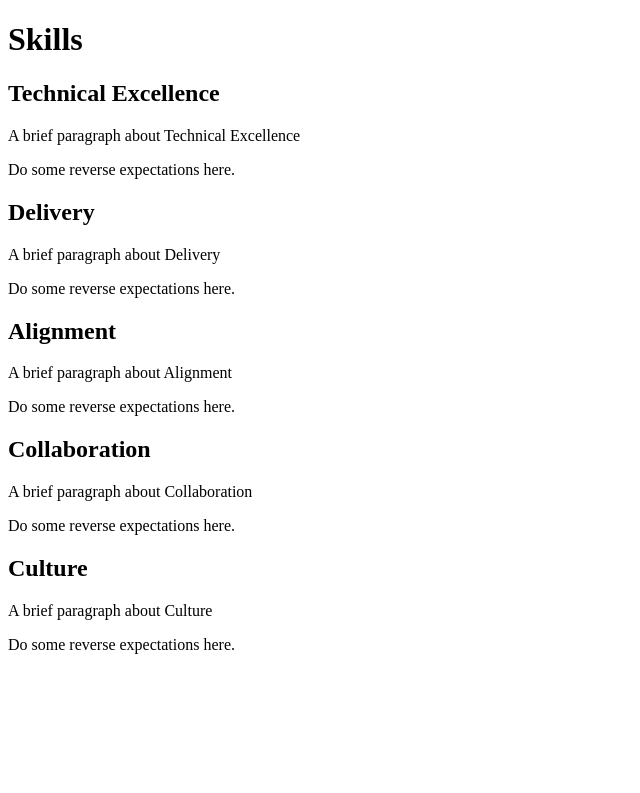
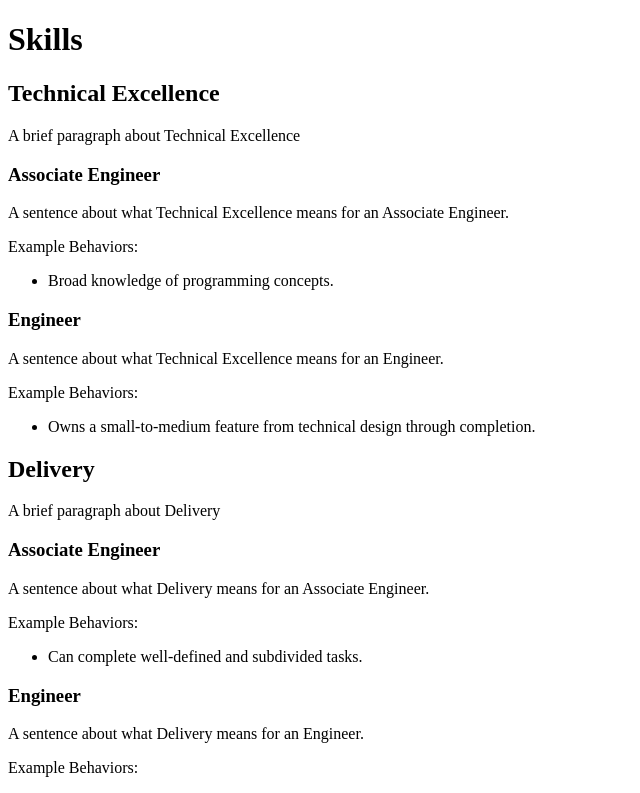
Before and after one commit to TangoGroup/career-journeys, a Next.js app: page /skills in a window 1280 px wide. Shown: the top 793 px of the page, without its empty margins (0-640 px from the left). Built offline with nearby package versions, Linux system fonts and the light colour scheme.

Commit message:
All the mappings

```diff
--- a/components/RoleSkillExpectations.js
+++ b/components/RoleSkillExpectations.js
@@ -1,10 +1,10 @@
-import EXPECTATIONS from '../constants/expectations';
+import { ROLE_EXPECTATIONS } from '../constants/expectations';
 import SKILLS from '../constants/skills';
 
 const RoleSkillExpectations = (props) => {
   const { roleKey } = props;
 
-  const skillExpectations = EXPECTATIONS[roleKey];
+  const skillExpectations = ROLE_EXPECTATIONS[roleKey];
 
   if (!skillExpectations) return null;
 
--- a/components/SkillRoleExpectations.js
+++ b/components/SkillRoleExpectations.js
@@ -1,34 +1,33 @@
-import EXPECTATIONS from '../constants/expectations';
-import SKILLS from '../constants/skills';
+import { SKILL_EXPECTATIONS } from '../constants/expectations';
+import ROLES from '../constants/roles';
 
 const SkillRoleExpectations = (props) => {
   const { skillKey } = props;
 
-  console.log('EXPECTATIONS', EXPECTATIONS);
+  const roleExpectations = SKILL_EXPECTATIONS[skillKey];
+  if (!roleExpectations) return null;
 
-  return (<div>Do some reverse expectations here.</div>);
+  return (
+    <div>
+      {Object.keys(roleExpectations).map((roleKey) => {
+        const role = ROLES[roleKey];
+        const skillExpectation = roleExpectations[roleKey];
 
-  // return (
-  //   <div>
-  //     {Object.keys(skillExpectations).map((skillKey) => {
-  //       const skill = SKILLS[skillKey];
-  //       const skillExpectation = skillExpectations[skillKey];
-  //
-  //       return (
-  //         <div key={skillKey}>
-  //           <h3>{skill.name}</h3>
-  //           <p>{skillExpectation.description}</p>
-  //           <p>Example Behaviors:</p>
-  //           <ul>
-  //             {skillExpectation.exampleBehaviors.map(exampleBehavior => (
-  //               <li key={exampleBehavior}>{exampleBehavior}</li>
-  //             ))}
-  //           </ul>
-  //         </div>
-  //       );
-  //     })}
-  //   </div>
-  // );
+        return (
+          <div key={roleKey}>
+            <h3>{role.title}</h3>
+            <p>{skillExpectation.description}</p>
+            <p>Example Behaviors:</p>
+            <ul>
+              {skillExpectation.exampleBehaviors.map(exampleBehavior => (
+                <li key={exampleBehavior}>{exampleBehavior}</li>
+              ))}
+            </ul>
+          </div>
+        );
+      })}
+    </div>
+  );
 };
 
 export default SkillRoleExpectations;
--- a/constants/expectations.js
+++ b/constants/expectations.js
@@ -1,4 +1,4 @@
-const EXPECTATIONS = {
+export const ROLE_EXPECTATIONS = {
   ASSOCIATE_ENGINEER: {
     TECHNICAL_EXCELLENCE: {
       description: 'A sentence about what Technical Excellence means for an Associate Engineer.',
@@ -29,4 +29,10 @@ const EXPECTATIONS = {
   },
 };
 
-export default EXPECTATIONS;
+export const SKILL_EXPECTATIONS = {};
+Object.keys(ROLE_EXPECTATIONS).forEach((roleKey) => {
+  Object.keys(ROLE_EXPECTATIONS[roleKey]).forEach((skillKey) => {
+    if (!SKILL_EXPECTATIONS[skillKey]) SKILL_EXPECTATIONS[skillKey] = {};
+    SKILL_EXPECTATIONS[skillKey][roleKey] = ROLE_EXPECTATIONS[roleKey][skillKey];
+  });
+});
```
